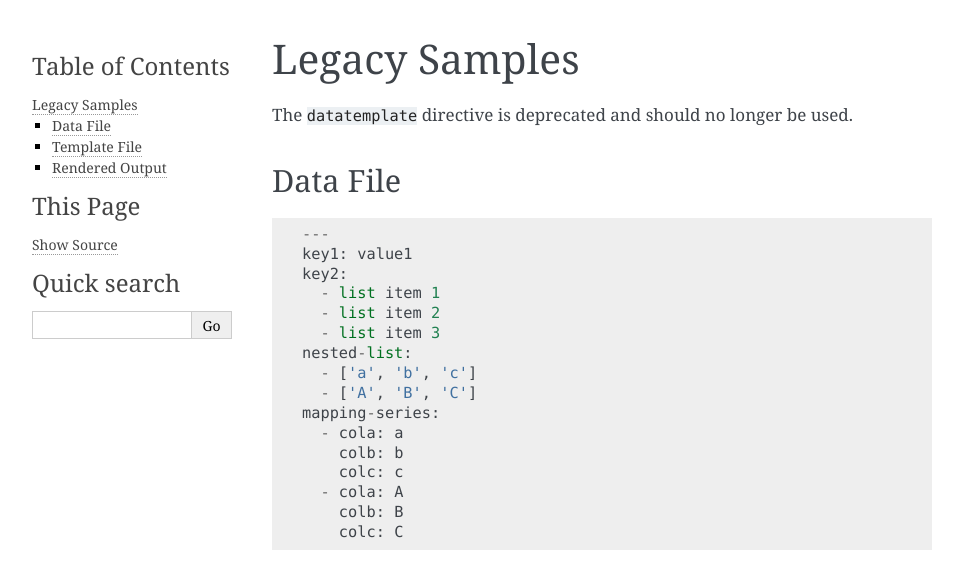
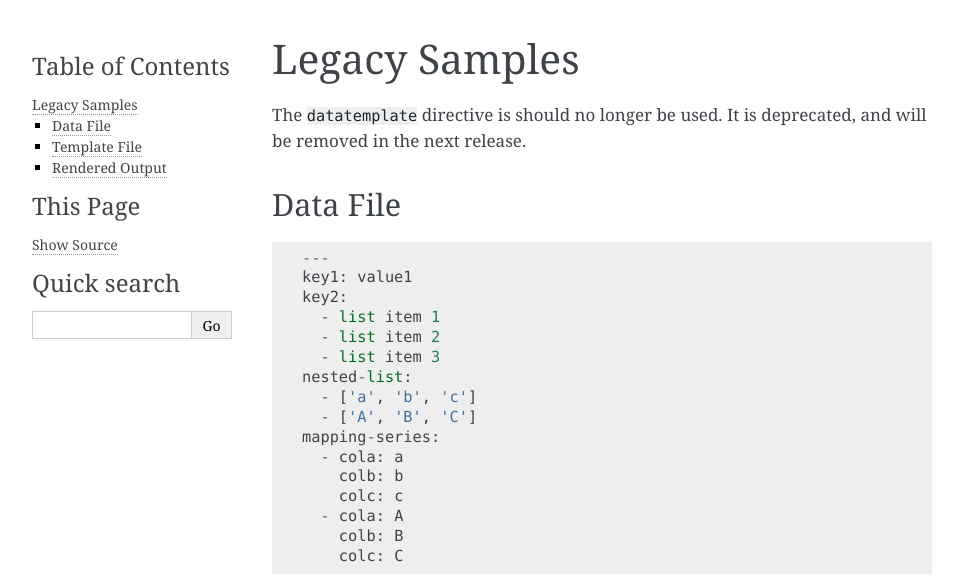
Before and after one commit to sphinx-contrib/datatemplates, a Sphinx documentation site: the page built from doc/source/legacy.rst, in a window 1280 px wide. Shown: the top 587 px of the page, without its empty margins (148-1111 px from the left). Built offline with Sphinx 7.4.7, drawn with Linux system fonts in a browser that asks for light colours.

Commit message:
clarify/expand warning about legacy directive
Signed-off-by: Doug Hellmann <doug@doughellmann.com>

```diff
--- a/doc/source/legacy.rst
+++ b/doc/source/legacy.rst
@@ -2,8 +2,8 @@
  Legacy Samples
 ================
 
-The ``datatemplate`` directive is deprecated and should no longer be
-used.
+The ``datatemplate`` directive is should no longer be used. It is
+deprecated, and will be removed in the next release.
 
 Data File
 =========
```
